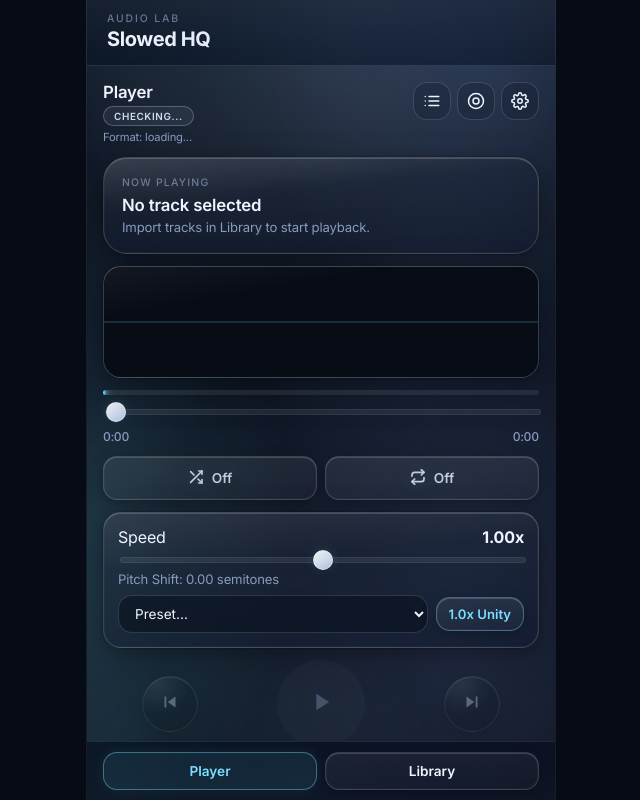
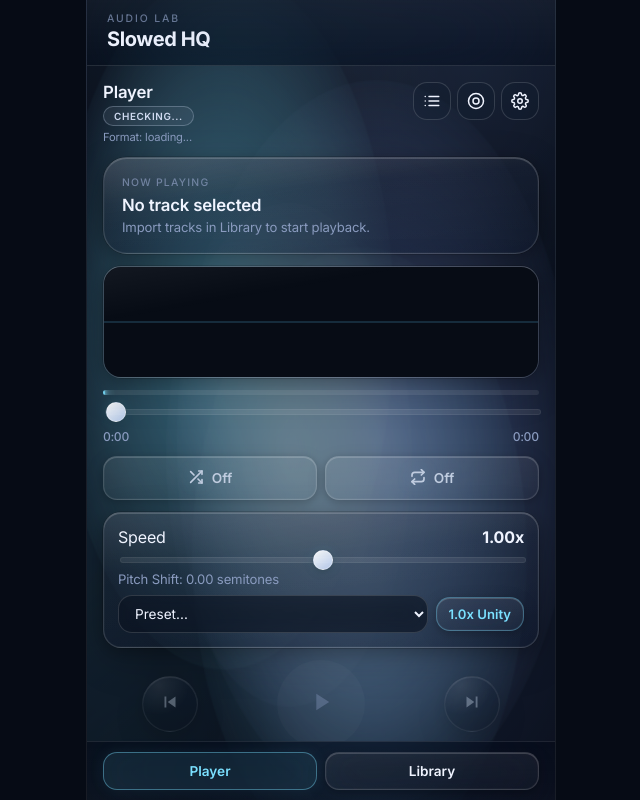
Before and after one commit to harikuruvelil/AudioLab_iOS, a React (Vite) app in the folder dev_2.0_music-slowing-pwa/: page / in a window 1280 px wide. Shown: the whole page, without its empty margins (319-959 px from the left). Built offline with nearby package versions, Linux system fonts and the light colour scheme.

Commit message:
aurora-css-orbs-perf-fix

```diff
--- a/dev_2.0_music-slowing-pwa/src/App.tsx
+++ b/dev_2.0_music-slowing-pwa/src/App.tsx
@@ -492,7 +492,7 @@ export default function App() {
   const onTrackEndedRef = useRef<() => Promise<void> | void>(() => { });
   const queueRef = useRef<string[]>([]);
   const appRootRef = useRef<HTMLDivElement | null>(null);
-  const particleCanvasRef = useRef<HTMLCanvasElement | null>(null);
+
   const bgPhaseRef = useRef(0);
   const bgSmoothedRef = useRef(0);
   const bgTargetRef = useRef(0);
@@ -1164,198 +1164,8 @@ export default function App() {
     playback.isPlaying
   ]);
 
-  // ─── flowing gradient canvas (liquid aurora) ───
-  useEffect(() => {
-    const canvas = particleCanvasRef.current;
-    if (!canvas) return;
-    if (!backgroundMotionEnabled) {
-      const clearCtx = canvas.getContext("2d", { alpha: true });
-      if (clearCtx) clearCtx.clearRect(0, 0, canvas.width, canvas.height);
-      return;
-    }
-
-    const ctx = canvas.getContext("2d", { alpha: true });
-    if (!ctx) return;
-
-    const dpr = Math.min(window.devicePixelRatio || 1, 2);
-    // Higher resolution for visible detail (0.5× native)
-    const SCALE = 0.5;
-    let cw = 1;
-    let ch = 1;
-    let imgData: ImageData;
-    let buf: Uint8ClampedArray;
-
-    const resize = () => {
-      cw = Math.max(1, Math.floor(canvas.clientWidth * dpr * SCALE));
-      ch = Math.max(1, Math.floor(canvas.clientHeight * dpr * SCALE));
-      if (canvas.width !== cw || canvas.height !== ch) {
-        canvas.width = cw;
-        canvas.height = ch;
-        imgData = ctx.createImageData(cw, ch);
-        buf = imgData.data;
-      }
-    };
-    resize();
-    window.addEventListener("resize", resize);
-
-    // Perlin noise with permutation table
-    const perm = new Uint8Array(512);
-    const gradients = [[1, 1], [-1, 1], [1, -1], [-1, -1], [1, 0], [-1, 0], [0, 1], [0, -1]];
-    const permSeed = new Uint8Array(256);
-    for (let i = 0; i < 256; i++) permSeed[i] = i;
-    for (let i = 255; i > 0; i--) {
-      const j = Math.floor(Math.random() * (i + 1));
-      const tmp = permSeed[i]; permSeed[i] = permSeed[j]; permSeed[j] = tmp;
-    }
-    for (let i = 0; i < 512; i++) perm[i] = permSeed[i & 255];
-
-    const noise2D = (x: number, y: number): number => {
-      const xi = Math.floor(x) & 255;
-      const yi = Math.floor(y) & 255;
-      const xf = x - Math.floor(x);
-      const yf = y - Math.floor(y);
-      const u = xf * xf * xf * (xf * (xf * 6 - 15) + 10); // quintic
-      const v = yf * yf * yf * (yf * (yf * 6 - 15) + 10);
-
-      const g00 = gradients[perm[xi + perm[yi]] & 7];
-      const g10 = gradients[perm[xi + 1 + perm[yi]] & 7];
-      const g01 = gradients[perm[xi + perm[yi + 1]] & 7];
-      const g11 = gradients[perm[xi + 1 + perm[yi + 1]] & 7];
-
-      const d00 = g00[0] * xf + g00[1] * yf;
-      const d10 = g10[0] * (xf - 1) + g10[1] * yf;
-      const d01 = g01[0] * xf + g01[1] * (yf - 1);
-      const d11 = g11[0] * (xf - 1) + g11[1] * (yf - 1);
-
-      const x1 = d00 + u * (d10 - d00);
-      const x2 = d01 + u * (d11 - d01);
-      return x1 + v * (x2 - x1); // range ~ [-0.7, 0.7]
-    };
-
-    // Multi-octave FBM
-    const fbm = (x: number, y: number, octaves: number): number => {
-      let val = 0;
-      let amp = 0.5;
-      let freq = 1;
-      for (let i = 0; i < octaves; i++) {
-        val += amp * noise2D(x * freq, y * freq);
-        freq *= 2.0;
-        amp *= 0.5;
-      }
-      return val;
-    };
-
-    // Domain-warped FBM for swirling organic shapes
-    const warpedFbm = (x: number, y: number, t: number): number => {
-      const qx = fbm(x + t * 0.3, y + t * 0.2, 3);
-      const qy = fbm(x + 5.2 + t * 0.15, y + 1.3 - t * 0.25, 3);
-      return fbm(x + 3.2 * qx + t * 0.08, y + 3.2 * qy - t * 0.12, 4);
-    };
-
-    // Build 5 color palette from theme
-    const hexToRgb = (hex: string) => ({
-      r: parseInt(hex.slice(1, 3), 16),
-      g: parseInt(hex.slice(3, 5), 16),
-      b: parseInt(hex.slice(5, 7), 16)
-    });
-    const accent = hexToRgb(appearanceTheme.accent);
-    const accent2 = hexToRgb(appearanceTheme.accent2);
-    // Derive a highlight (lighter), a deep shadow, and a mid-blend
-    const highlight = {
-      r: Math.min(255, accent.r + 80),
-      g: Math.min(255, accent.g + 60),
-      b: Math.min(255, accent2.b + 50)
-    };
-    const shadow = {
-      r: Math.floor(accent2.r * 0.25),
-      g: Math.floor(accent2.g * 0.25),
-      b: Math.floor(accent2.b * 0.35)
-    };
-    const mid = {
-      r: Math.floor((accent.r + accent2.r) * 0.5),
-      g: Math.floor((accent.g + accent2.g) * 0.45),
-      b: Math.floor((accent.b + accent2.b) * 0.55)
-    };
-
-    const palette = [accent, accent2, highlight, shadow, mid];
-
-    let rafId = 0;
-    let t = Math.random() * 100;
-    let lastTs = 0;
-
-    const draw = (now: number) => {
-      if (document.hidden) { rafId = requestAnimationFrame(draw); return; }
-
-      const dt = lastTs > 0 ? Math.min(50, now - lastTs) : 16;
-      lastTs = now;
-
-      // Constant slow flow speed
-      t += dt * 0.00025;
-
-      if (!imgData || !buf) { resize(); }
-      const noiseScale = 0.012;
-
-      for (let y = 0; y < ch; y++) {
-        const ny = y * noiseScale;
-        for (let x = 0; x < cw; x++) {
-          const nx = x * noiseScale;
-
-          // Three warped noise layers at different scales/speeds
-          const n1 = warpedFbm(nx, ny, t);
-          const n2 = warpedFbm(nx * 0.7 + 10, ny * 0.7 + 10, t * 1.3);
-          const n3 = noise2D(nx * 2.5 + t * 0.6, ny * 2.5 - t * 0.4);
-
-          // Map noise to palette indices via smooth blending
-          const v1 = (n1 + 0.7) * 0.71; // normalize ~[0,1]
-          const v2 = (n2 + 0.7) * 0.71;
-          const v3 = (n3 + 0.7) * 0.71;
-
-          // Pick two palette colors and blend based on noise
-          const idx1 = Math.abs(n1 * 7.3) % 5;
-          const idx2 = Math.abs(n2 * 5.7) % 5;
-          const frac1 = idx1 - Math.floor(idx1);
-          const frac2 = idx2 - Math.floor(idx2);
-          const c1 = palette[Math.floor(idx1) % 5];
-          const c2 = palette[(Math.floor(idx1) + 1) % 5];
-          const c3 = palette[Math.floor(idx2) % 5];
-          const c4 = palette[(Math.floor(idx2) + 1) % 5];
-
-          // Lerp each pair
-          const r1 = c1.r + (c2.r - c1.r) * frac1;
-          const g1 = c1.g + (c2.g - c1.g) * frac1;
-          const b1 = c1.b + (c2.b - c1.b) * frac1;
-          const r2 = c3.r + (c4.r - c3.r) * frac2;
-          const g2 = c3.g + (c4.g - c3.g) * frac2;
-          const b2 = c3.b + (c4.b - c3.b) * frac2;
-
-          // Final blend: mix two layers + add specular highlight
-          const blend = v1;
-          const specular = Math.max(0, n3) * 0.35;
-          const luminance = 0.42 + v2 * 0.25 + specular;
-
-          const r = (r1 * blend + r2 * (1 - blend)) * luminance;
-          const g = (g1 * blend + g2 * (1 - blend)) * luminance;
-          const b = (b1 * blend + b2 * (1 - blend)) * luminance;
-
-          const px = (y * cw + x) * 4;
-          buf[px] = Math.min(255, r);
-          buf[px + 1] = Math.min(255, g);
-          buf[px + 2] = Math.min(255, b);
-          buf[px + 3] = 200;
-        }
-      }
-
-      ctx.putImageData(imgData, 0, 0);
-      rafId = requestAnimationFrame(draw);
-    };
-
-    rafId = requestAnimationFrame(draw);
-
-    return () => {
-      window.removeEventListener("resize", resize);
-      cancelAnimationFrame(rafId);
-    };
-  }, [appearanceTheme, backgroundMotionEnabled]);
+
+
 
   useEffect(() => {
     if (!darkLockActive) {
@@ -1742,7 +1552,14 @@ export default function App() {
 
   return (
     <div className="app-root" ref={appRootRef} style={appStyle}>
-      <canvas className="particle-canvas" ref={particleCanvasRef} aria-hidden="true" />
+      {backgroundMotionEnabled && (
+        <div className="aurora-bg" aria-hidden="true">
+          <div className="aurora-orb aurora-orb-1" />
+          <div className="aurora-orb aurora-orb-2" />
+          <div className="aurora-orb aurora-orb-3" />
+          <div className="aurora-orb aurora-orb-4" />
+        </div>
+      )}
       <header className="app-header">
         <p className="app-kicker">Audio Lab</p>
         <h1>Slowed HQ</h1>
--- a/dev_2.0_music-slowing-pwa/src/styles.css
+++ b/dev_2.0_music-slowing-pwa/src/styles.css
@@ -215,17 +215,157 @@ button {
   }
 }
 
-/* ─── gradient canvas (flowing background) ─── */
-.particle-canvas {
+/* ─── aurora background (GPU CSS orbs – zero CPU) ─── */
+.aurora-bg {
   position: absolute;
   inset: 0;
   z-index: -1;
+  overflow: hidden;
   pointer-events: none;
-  width: 100%;
-  height: 100%;
-  image-rendering: auto;
-  filter: blur(6px);
+  border-radius: inherit;
+}
+
+.aurora-bg::after {
+  /* Subtle dark overlay so UI text stays readable */
+  content: "";
+  position: absolute;
+  inset: 0;
+  background: rgba(4, 8, 18, 0.45);
+  z-index: 1;
+}
+
+
+
+
+.aurora-orb {
+  position: absolute;
+  border-radius: 50%;
+  mix-blend-mode: screen;
+  will-change: transform;
+}
+
+/* Orb 1 – large, accent, floats top-left → bottom-right */
+.aurora-orb-1 {
+  width: 75%;
+  height: 90%;
+  top: -20%;
+  left: -10%;
+  background: radial-gradient(ellipse at center,
+      var(--accent) 0%,
+      color-mix(in srgb, var(--accent) 40%, transparent) 50%,
+      transparent 75%);
+  opacity: 0.9;
+  animation: auroraOrb1 7s ease-in-out infinite alternate;
+}
+
+/* Orb 2 – large, accent-2, floats top-right → bottom-left */
+.aurora-orb-2 {
+  width: 80%;
+  height: 85%;
+  top: 5%;
+  right: -15%;
+  background: radial-gradient(ellipse at center,
+      var(--accent-2) 0%,
+      color-mix(in srgb, var(--accent-2) 35%, transparent) 50%,
+      transparent 75%);
   opacity: 0.85;
+  animation: auroraOrb2 11s ease-in-out infinite alternate;
+}
+
+/* Orb 3 – medium, accent blend, bottom-center anchor */
+.aurora-orb-3 {
+  width: 65%;
+  height: 70%;
+  bottom: -15%;
+  left: 15%;
+  background: radial-gradient(ellipse at center,
+      color-mix(in srgb, var(--accent) 55%, var(--accent-2)) 0%,
+      color-mix(in srgb, var(--accent) 25%, transparent) 55%,
+      transparent 78%);
+  opacity: 0.75;
+  animation: auroraOrb3 9s ease-in-out infinite alternate;
+}
+
+/* Orb 4 – smaller, accent-2 tint, wanders center */
+.aurora-orb-4 {
+  width: 50%;
+  height: 60%;
+  top: 20%;
+  left: 25%;
+  background: radial-gradient(ellipse at center,
+      color-mix(in srgb, var(--accent-2) 60%, var(--accent)) 0%,
+      color-mix(in srgb, var(--accent-2) 20%, transparent) 55%,
+      transparent 80%);
+  opacity: 0.65;
+  animation: auroraOrb4 14s ease-in-out infinite alternate;
+}
+
+@keyframes auroraOrb1 {
+  0% {
+    transform: translate(0%, 0%) scale(1.00);
+  }
+
+  33% {
+    transform: translate(18%, -12%) scale(1.08);
+  }
+
+  66% {
+    transform: translate(-8%, 20%) scale(0.94);
+  }
+
+  100% {
+    transform: translate(30%, 8%) scale(1.05);
+  }
+}
+
+@keyframes auroraOrb2 {
+  0% {
+    transform: translate(0%, 0%) scale(1.00);
+  }
+
+  40% {
+    transform: translate(-22%, 15%) scale(1.10);
+  }
+
+  75% {
+    transform: translate(12%, -20%) scale(0.90);
+  }
+
+  100% {
+    transform: translate(-30%, 5%) scale(1.04);
+  }
+}
+
+@keyframes auroraOrb3 {
+  0% {
+    transform: translate(0%, 0%) scale(1.00);
+  }
+
+  50% {
+    transform: translate(20%, -18%) scale(1.12);
+  }
+
+  100% {
+    transform: translate(-15%, 12%) scale(0.92);
+  }
+}
+
+@keyframes auroraOrb4 {
+  0% {
+    transform: translate(0%, 0%) scale(1.00);
+  }
+
+  30% {
+    transform: translate(-18%, 14%) scale(1.06);
+  }
+
+  70% {
+    transform: translate(22%, -10%) scale(0.96);
+  }
+
+  100% {
+    transform: translate(10%, 20%) scale(1.08);
+  }
 }
 
 /* ─── header ─── */
```
